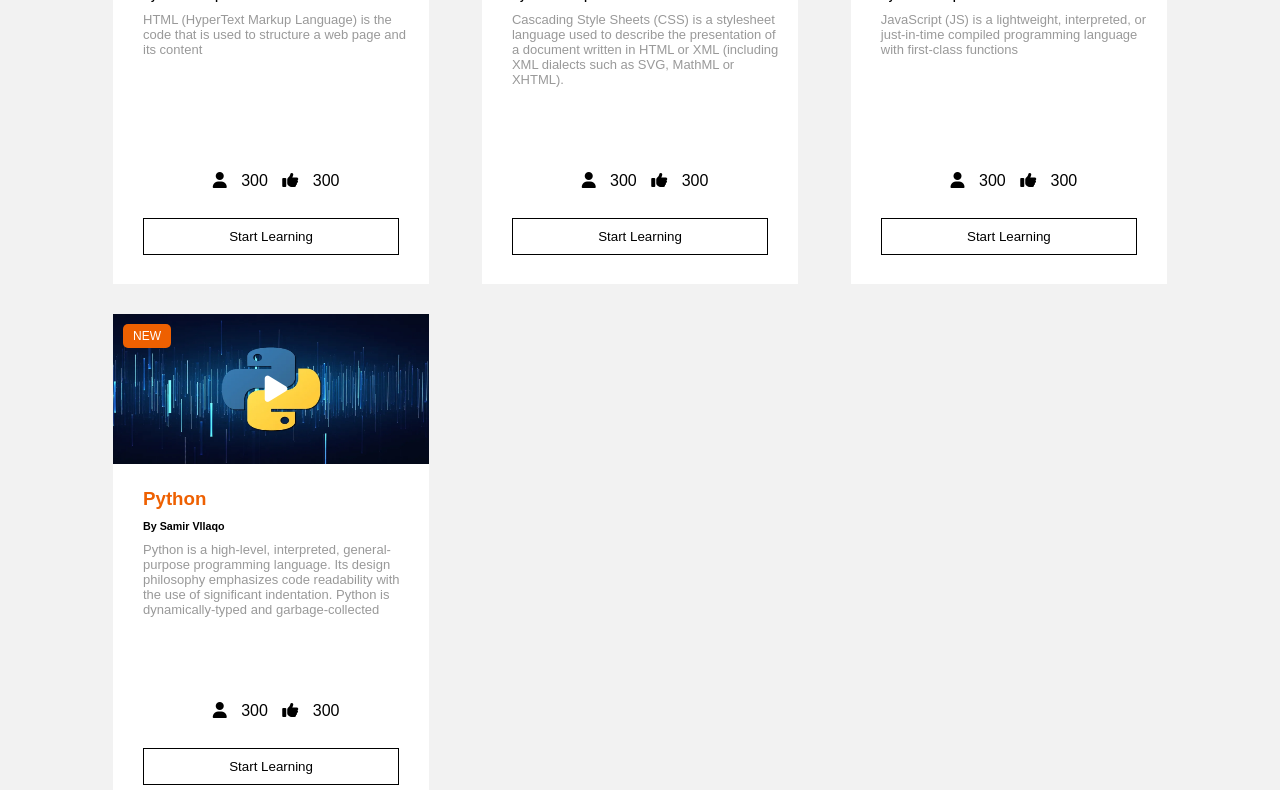
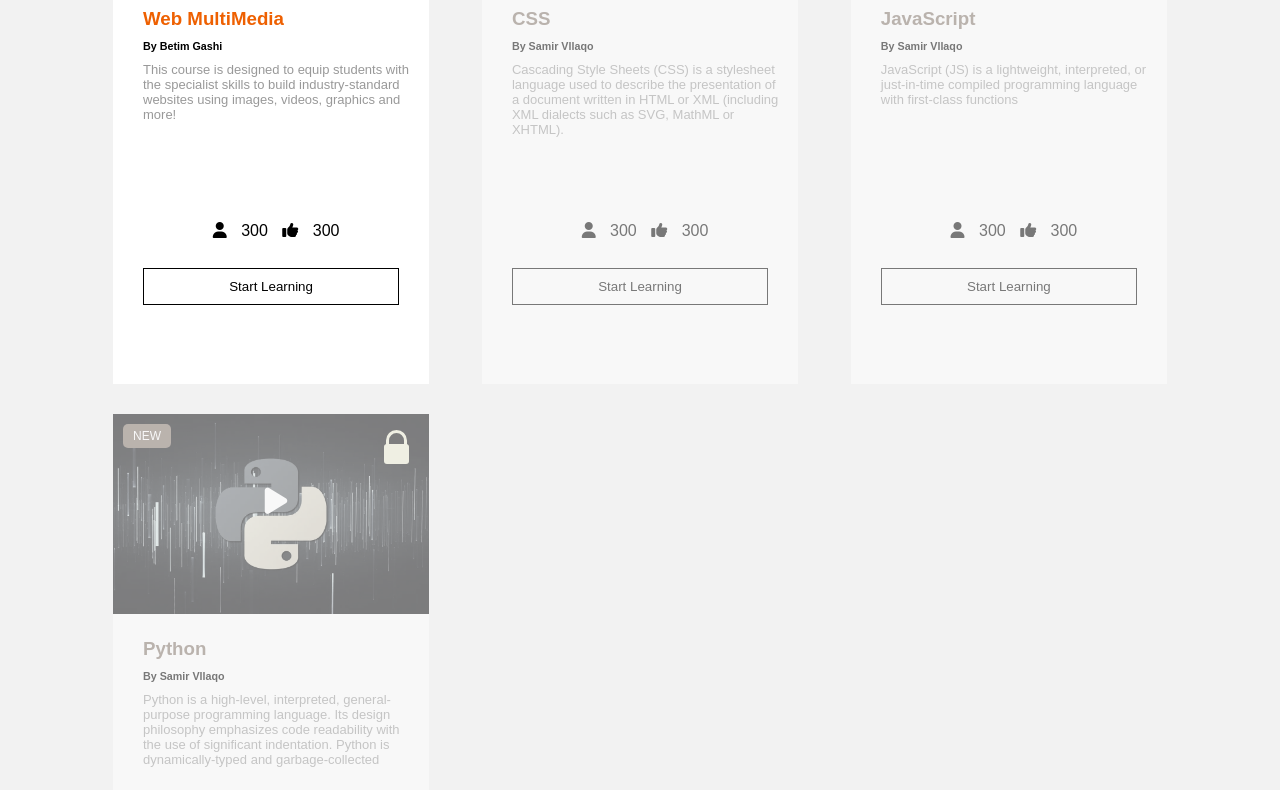
Before and after one commit to samiscold/Coursify, a website: page courses.html in a window 1280 px wide. Shown: the part 572-1362 px from the top of the page. Drawn offline with nearby package versions, Linux system fonts and the light colour scheme; no server answers; a script that the page names is missing.

Commit message:
course-highlight

```diff
--- a/assets/styles/style.css
+++ b/assets/styles/style.css
@@ -360,8 +360,7 @@ main.expect-from-coursify .dark-mode {
 .course-box {
   position: relative;
   width: 23%;
-  height: 500px;
-  max-height: 500px;
+  height: 600px;
   /* margin-left: 35px; */
   margin-top: 15px;
   margin-bottom: 15px;
@@ -370,10 +369,10 @@ main.expect-from-coursify .dark-mode {
 
 .course-box .image img {
   width: 100%;
-  height: 150px;
-  max-height: 150px;
-  /* border-radius: 20px 20px 0 0; */
+  height: 200px;
+object-fit: cover;
 }
+
 
 .course-box .image label {
   position: absolute;
@@ -443,9 +442,40 @@ main.expect-from-coursify .dark-mode {
   color: #ee6001;
 }
 
+/* lock icon  */
+
+.lock {
+  background: yellow;
+  border-radius: 3px;
+  width: 25px;
+  height: 20px;
+  position: absolute;
+  top:30px;
+  right:20px;
+}
+
+.lock:before {
+  content: "";
+  display: block;
+  position: absolute;
+  border:3px solid yellow;
+  top: -14px;
+  left: 2.3px;
+  width: 15px;
+  height: 27px;
+  border-radius: 35px 35px 0 0;
+}
+
+
 .viewAll {
   display: block;
   text-align: right;
+}
+
+.opacity {
+  opacity: 0.5;
+  filter: grayscale(90%);
+  pointer-events: none;
 }
 
 /* ******************** */
--- a/courses.html
+++ b/courses.html
@@ -120,18 +120,18 @@
         <div class="course-box">
           <div class="image">
             <label class="feature">NEW</label>
-            <img src="assets/images/Logo+HTML5.webp" alt="" srcset="">
+            <img class="course-pictures" src="assets/images/course-betim-picture.jpg" alt="" srcset="">
             <a href="">
               <i class="fa fa-play"></i>
             </a>
           </div>
           <div class="title">
-            <h3>HTML</h3>
-            <h6>By Samir Vllaqo</h6>
+            <h3>Web MultiMedia</h3>
+            <h6>By Betim Gashi</h6>
           </div>
           <div class="desc">
             <p>
-              HTML (HyperText Markup Language) is the code that is used to structure a web page and its content
+              This course is designed to equip students with the specialist skills to build industry-standard websites using images, videos, graphics and more!
             </p>
           </div>
           <div class="student">
@@ -146,7 +146,8 @@
             </a>
           </div>
         </div>
-        <div class="course-box">
+        <div class="course-box opacity">
+          <div class="lock"></div>
           <div class="image">
             <label class="feature">NEW</label>
             <img src="assets/images/css-logo.webp" alt="" srcset="">
@@ -176,7 +177,9 @@
             </a>
           </div>
         </div>
-        <div class="course-box">
+        <div class="course-box opacity">
+          <div class="lock"></div>
+
           <div class="image">
             <label class="feature">NEW</label>
             <img src="assets/images/1_6ahbWjp_g9hqhaTDSJOL1Q.webp" alt="" srcset="">
@@ -206,7 +209,9 @@
             </a>
           </div>
         </div>
-        <div class="course-box">
+        <div class="course-box opacity">
+          <div class="lock"></div>
+
           <div class="image">
             <label class="feature">NEW</label>
             <img src="assets/images/wp8661113.webp" alt="" srcset="">
```
Also changed, not shown: assets/images/course-betim-picture.jpg (added).
